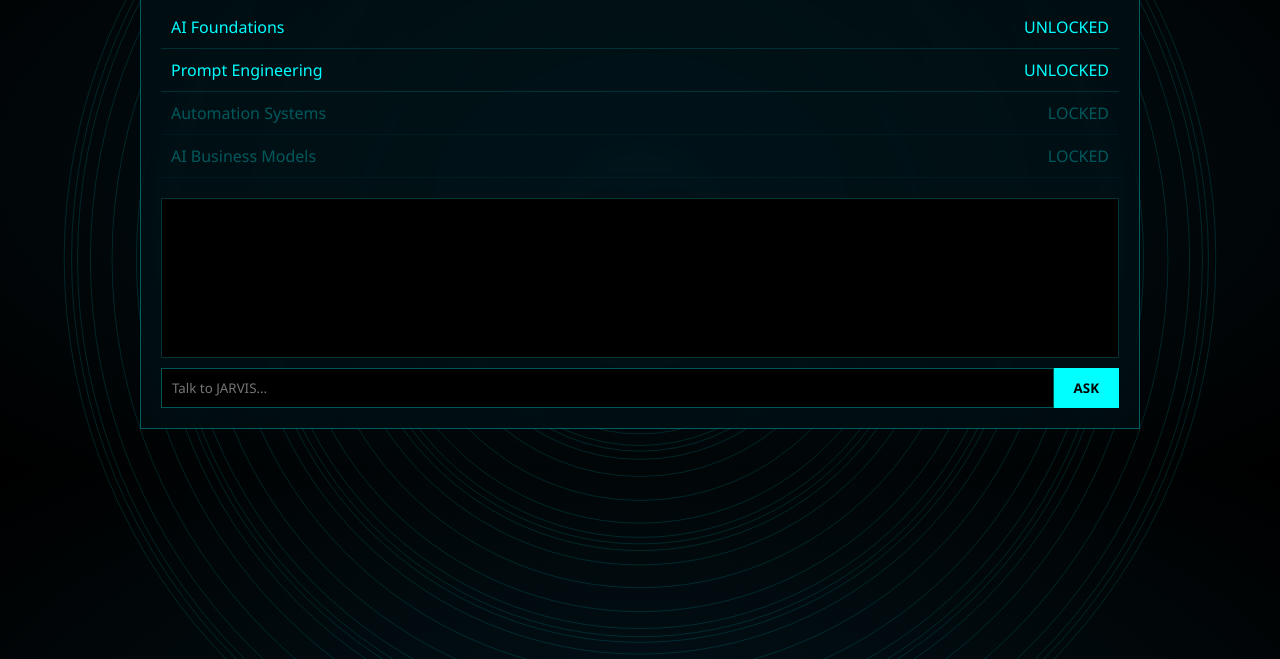
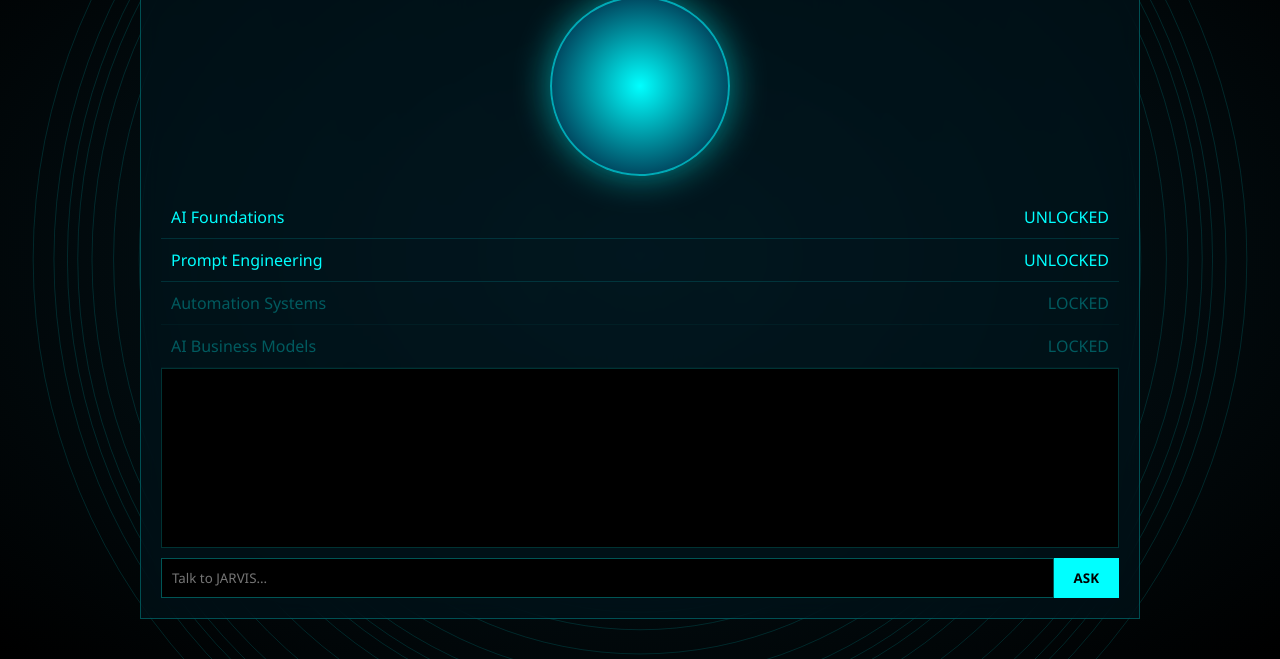
Before and after one commit to dexter6998/ai-jarvis-hud, a plain HTML site: page index.html in a window 1280 px wide. Shown: the part 141-800 px from the top of the page. Drawn offline with Linux system fonts and the light colour scheme.

Commit message:
Update index.html

```diff
--- a/index.html
+++ b/index.html
@@ -6,87 +6,100 @@
 <meta name="viewport" content="width=device-width, initial-scale=1.0">
 
 <style>
-* { box-sizing: border-box; font-family: "Segoe UI", sans-serif; }
-body {
-  margin: 0;
-  background: radial-gradient(#02131a, #000);
-  color: #00ffff;
-  overflow: hidden;
+*{box-sizing:border-box;font-family:Segoe UI,Arial}
+body{
+  margin:0;
+  background:radial-gradient(#041a22,#000);
+  color:#00ffff;
+  overflow:hidden;
 }
 
-/* BACKGROUND GRAPHICS */
-#bg {
-  position: fixed;
-  inset: 0;
-  z-index: 0;
+/* BACKGROUND */
+canvas#bg{
+  position:fixed;
+  inset:0;
+  z-index:0;
 }
 
-/* UI PANEL */
-#ui {
-  position: relative;
-  z-index: 2;
-  width: 85%;
-  max-width: 1000px;
-  margin: 40px auto;
-  padding: 20px;
-  border: 1px solid #00ffff55;
-  backdrop-filter: blur(8px);
-  background: #00131a88;
+/* UI */
+#ui{
+  position:relative;
+  z-index:2;
+  width:90%;
+  max-width:1000px;
+  margin:30px auto;
+  padding:20px;
+  background:#00151d99;
+  border:1px solid #00ffff44;
+  backdrop-filter:blur(10px);
 }
 
-h1 {
-  text-align: center;
-  letter-spacing: 3px;
+/* HEADER */
+h1{
+  text-align:center;
+  letter-spacing:4px;
+}
+
+/* AVATAR */
+#avatarBox{
+  display:flex;
+  justify-content:center;
+  margin:20px 0;
+}
+#avatar{
+  width:180px;
+  height:180px;
+  border-radius:50%;
+  border:2px solid #00ffff88;
+  box-shadow:0 0 40px #00ffff55;
+  background:radial-gradient(circle at center,#00ffff,#002);
+  animation:pulse 3s infinite;
+}
+@keyframes pulse{
+  0%,100%{box-shadow:0 0 25px #00ffff55}
+  50%{box-shadow:0 0 55px #00ffffcc}
 }
 
 /* MODULES */
-.module {
-  display: flex;
-  justify-content: space-between;
-  padding: 10px;
-  border-bottom: 1px solid #00ffff22;
+.module{
+  display:flex;
+  justify-content:space-between;
+  padding:10px;
+  border-bottom:1px solid #00ffff22;
 }
-
-.locked { opacity: 0.3; }
+.locked{opacity:.3}
 
 /* CHAT */
-#chat {
-  margin-top: 20px;
+#log{
+  height:180px;
+  overflow-y:auto;
+  background:#000;
+  border:1px solid #00ffff33;
+  padding:10px;
+  font-size:14px;
 }
+.user{color:#fff}
+.jarvis{color:#00ffcc}
+.error{color:#ff5555}
 
-#log {
-  height: 160px;
-  overflow-y: auto;
-  background: #000;
-  padding: 10px;
-  border: 1px solid #00ffff33;
-  font-size: 14px;
+#inputRow{
+  display:flex;
+  margin-top:10px;
 }
-
-#inputRow {
-  display: flex;
-  margin-top: 10px;
+input{
+  flex:1;
+  background:#000;
+  border:1px solid #00ffff55;
+  color:#00ffff;
+  padding:10px;
 }
-
-input {
-  flex: 1;
-  background: #000;
-  border: 1px solid #00ffff55;
-  color: #00ffff;
-  padding: 10px;
+button{
+  background:#00ffff;
+  border:none;
+  padding:10px 20px;
+  cursor:pointer;
+  font-weight:bold;
 }
-
-button {
-  background: #00ffff;
-  border: none;
-  padding: 10px 20px;
-  cursor: pointer;
-  font-weight: bold;
-}
-
-.error { color: #ff5555; }
-.jarvis { color: #00ffcc; }
-.user { color: #ffffff; }
 </style>
 </head>
 
@@ -97,79 +110,83 @@ button {
 <div id="ui">
   <h1>AI COMMAND CENTER</h1>
 
+  <div id="avatarBox">
+    <div id="avatar"></div>
+  </div>
+
   <div class="module"><span>AI Foundations</span><span>UNLOCKED</span></div>
   <div class="module"><span>Prompt Engineering</span><span>UNLOCKED</span></div>
   <div class="module locked"><span>Automation Systems</span><span>LOCKED</span></div>
   <div class="module locked"><span>AI Business Models</span><span>LOCKED</span></div>
 
-  <div id="chat">
-    <div id="log"></div>
-    <div id="inputRow">
-      <input id="msg" placeholder="Talk to JARVIS..." />
-      <button onclick="send()">ASK</button>
-    </div>
+  <div id="log"></div>
+
+  <div id="inputRow">
+    <input id="msg" placeholder="Talk to JARVIS..." />
+    <button onclick="send()">ASK</button>
   </div>
 </div>
 
 <script>
-// SIMPLE BACKGROUND ANIMATION (NO THREE.JS BUGS)
-const canvas = document.getElementById("bg");
-const ctx = canvas.getContext("2d");
-resize();
-window.onresize = resize;
-
-let t = 0;
-function draw() {
-  ctx.clearRect(0,0,canvas.width,canvas.height);
-  ctx.strokeStyle = "#00ffff22";
-  for(let i=0;i<40;i++){
+/* BACKGROUND ANIMATION */
+const c=document.getElementById("bg"),ctx=c.getContext("2d");
+function resize(){c.width=innerWidth;c.height=innerHeight}
+resize();onresize=resize;
+let t=0;
+(function draw(){
+  ctx.clearRect(0,0,c.width,c.height);
+  ctx.strokeStyle="#00ffff22";
+  for(let i=0;i<35;i++){
     ctx.beginPath();
-    ctx.arc(canvas.width/2, canvas.height/2, i*15 + Math.sin(t+i)*10, 0, Math.PI*2);
+    ctx.arc(c.width/2,c.height/2,i*18+Math.sin(t+i)*8,0,Math.PI*2);
     ctx.stroke();
   }
-  t += 0.01;
+  t+=.01;
   requestAnimationFrame(draw);
-}
-draw();
+})();
 
-function resize(){
-  canvas.width = innerWidth;
-  canvas.height = innerHeight;
+/* CHAT + VOICE */
+const log=document.getElementById("log");
+function add(text,cls){
+  const d=document.createElement("div");
+  d.className=cls;
+  d.innerText=text;
+  log.appendChild(d);
+  log.scrollTop=log.scrollHeight;
 }
 
-// CHAT
-const log = document.getElementById("log");
-
-function add(text, cls){
-  const d = document.createElement("div");
-  d.className = cls;
-  d.innerText = text;
-  log.appendChild(d);
-  log.scrollTop = log.scrollHeight;
+function speak(text){
+  const u=new SpeechSynthesisUtterance(text);
+  u.rate=0.95;
+  u.pitch=0.8;
+  u.voice=speechSynthesis.getVoices().find(v=>v.name.includes("Male"))||null;
+  speechSynthesis.speak(u);
 }
 
 async function send(){
-  const input = document.getElementById("msg");
-  const text = input.value.trim();
-  if(!text) return;
-  input.value = "";
+  const input=document.getElementById("msg");
+  const text=input.value.trim();
+  if(!text)return;
+  input.value="";
+  add("You: "+text,"user");
 
-  add("You: " + text, "user");
-
-  try {
-    const res = await fetch("/api/chat", {
-      method: "POST",
-      headers: { "Content-Type": "application/json" },
-      body: JSON.stringify({ message: text })
+  try{
+    const res=await fetch("/api/chat",{
+      method:"POST",
+      headers:{"Content-Type":"application/json"},
+      body:JSON.stringify({message:text})
     });
 
-    if(!res.ok) throw new Error("Server error");
+    if(!res.ok) throw new Error("Backend error");
 
-    const data = await res.json();
-    add("JARVIS: " + data.reply, "jarvis");
+    const data=await res.json();
+    add("JARVIS: "+data.reply,"jarvis");
+    speak(data.reply);
 
-  } catch (e) {
-    add("JARVIS: Connection error. Backend offline.", "error");
+  }catch(err){
+    const msg="Backend not responding. Check /api/chat.js";
+    add("JARVIS: "+msg,"error");
+    speak(msg);
   }
 }
 </script>
```
